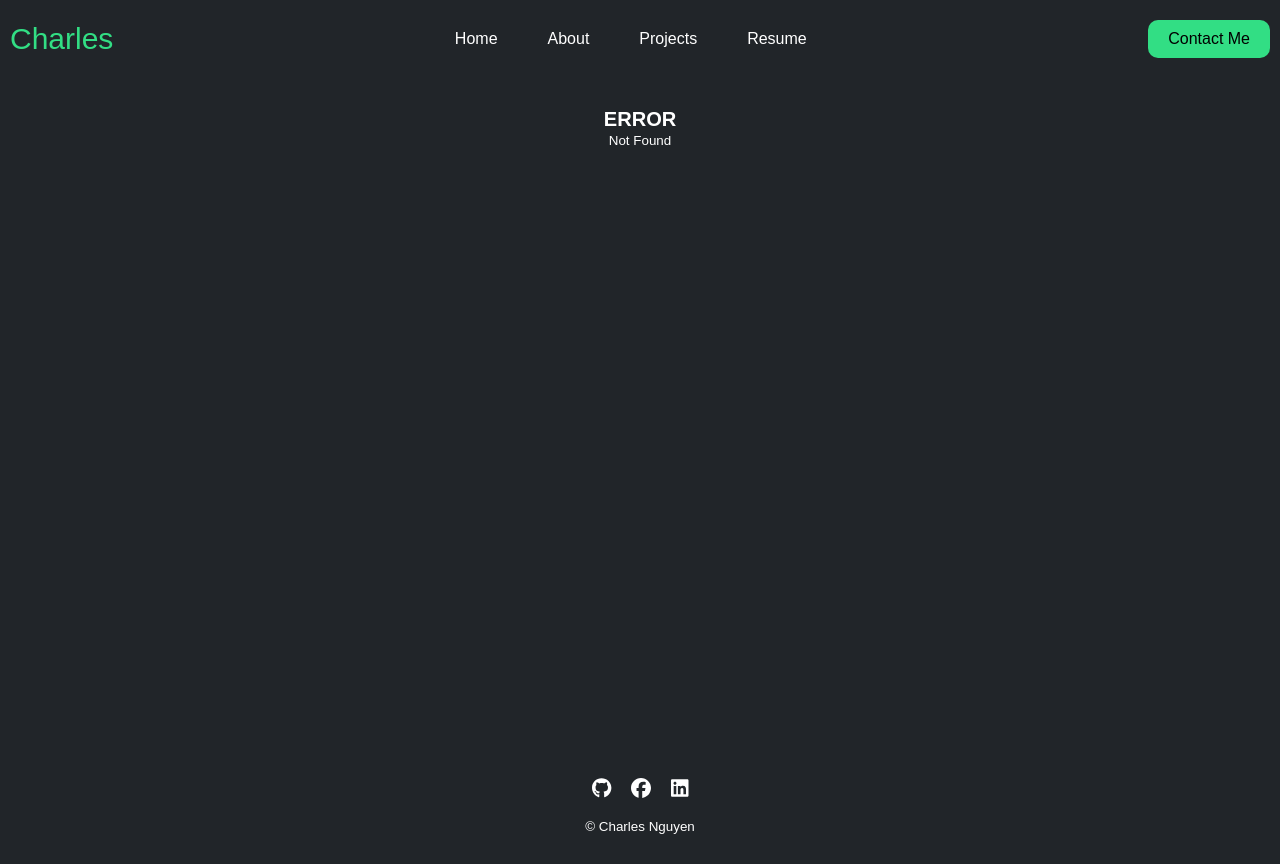
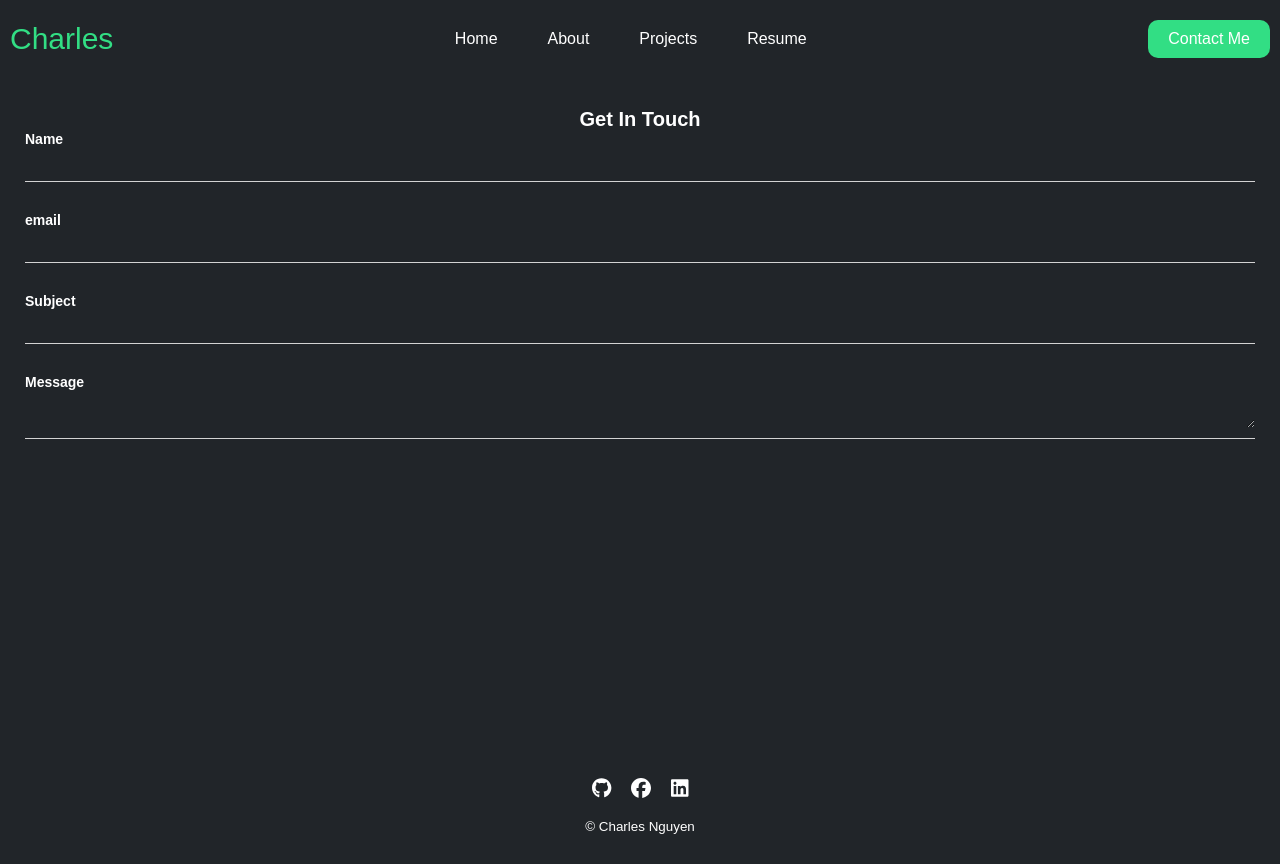
Before and after one commit to swe-thinhnguyen1701/portfolio-v2, a React (Vite) app: page /Contact in a window 1280 px wide. Before the commit this address had no page. Built offline with nearby package versions, Linux system fonts and the light colour scheme.

Commit message:
build contact page

```diff
--- a/src/components/NavBar.jsx
+++ b/src/components/NavBar.jsx
@@ -20,7 +20,7 @@ function NavBar() {
                     <Link to="/Resume" className={currentPage === "/Resume" ? "link highlight" : "link"}>Resume</Link>
                 </li>
             </ul>
-            <button className="btn contact-me-btn">Contact Me</button>
+            <Link to="/Contact" className="link btn contact-me-btn">Contact Me</Link>
         </nav>
     );
 }
--- a/src/index.css
+++ b/src/index.css
@@ -655,3 +655,39 @@ footer {
     margin: 0;
   }
 }
+
+/* FORM */
+form{
+  width: 100%;
+}
+
+.form-group{
+  margin-bottom: 30px;
+  padding-bottom: 10px;
+  border-bottom: 1px solid lightgrey;
+  display: flex;
+  flex-direction: column;
+  transition: border-color 0.5s ease-in;
+}
+
+.form-group label{
+  font-size: 1.4rem;
+  font-weight: bold;
+  margin-bottom: 10px;
+}
+
+.form-group input, .form-group textarea{
+  background-color: unset;
+  border: 0;
+  outline: none;
+  color: white;
+  font-size: 1.2rem;
+}
+
+.form-group:focus-within{
+  border-color: var(--font-green-color);
+}
+
+.form-group:hover{
+  border-color: var(--font-green-color);
+}
--- /dev/null
+++ b/src/pages/Contact.jsx
@@ -0,0 +1,27 @@
+function Contact() {
+    return (
+        <section className="section">
+            <h2>Get In Touch</h2>
+            <form>
+                <div className="form-group">
+                    <label htmlFor="name">Name</label>
+                    <input type="text" id="name" autoComplete="on" />
+                </div>
+                <div className="form-group">
+                    <label htmlFor="email">email</label>
+                    <input type="email" id="email" autoComplete="on" />
+                </div>
+                <div className="form-group">
+                    <label htmlFor="subject">Subject</label>
+                    <input type="text" id="subject" autoComplete="on" />
+                </div>
+                <div className="form-group">
+                    <label htmlFor="message">Message</label>
+                    <textarea id="message"></textarea>
+                </div>
+            </form>
+        </section>
+    )
+}
+
+export default Contact;
--- a/src/pages/Project.jsx
+++ b/src/pages/Project.jsx
@@ -11,7 +11,7 @@ const PROJECT_ARRAY = [
         info: {
             title: "Call of Dragons",
             description: "The Call of Dragons Companion Website is a project I initiated to fill the gap left by the lack of a comprehensive online resource for players of the game Call of Dragons. This website is designed to provide detailed information on various aspects of the game, including: version details, hero information, simulation talent tree, and cost-saving tips.",
-            technologies: ["HTML", "CSS", "JS", "JQuery", "Handlebars", "Node.js", "Express", "AWS S3 Bucket"],
+            technologies: ["HTML", "CSS", "JS", "JQuery", "Handlebars", "Node.js", "Express", "AWS S3 Bucket", "Photopea"],
             demo: null,
             code: "https://github.com/swe-thinhnguyen1701/call-of-dragons",
         }
```
Also changed, not shown: src/main.jsx (+6 -1 lines).
